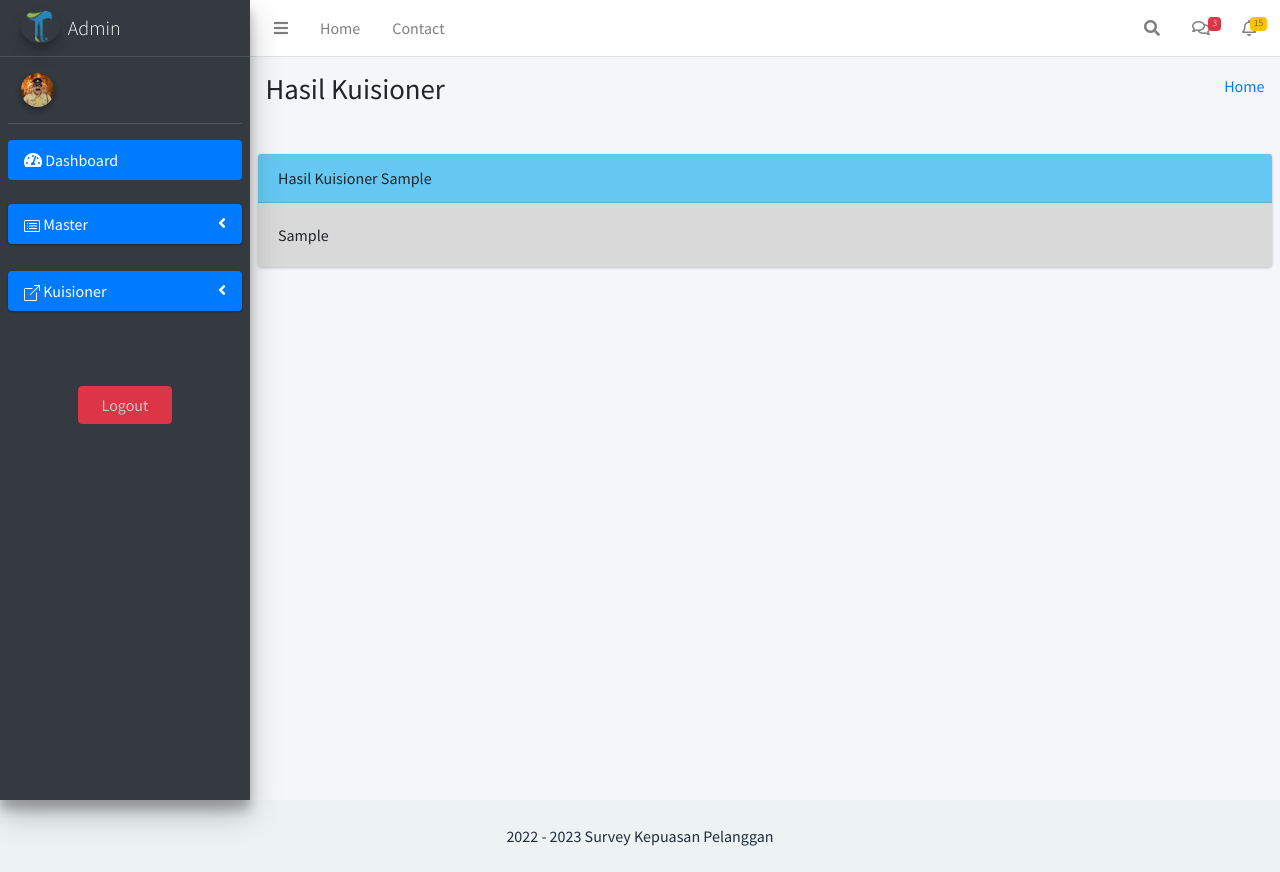
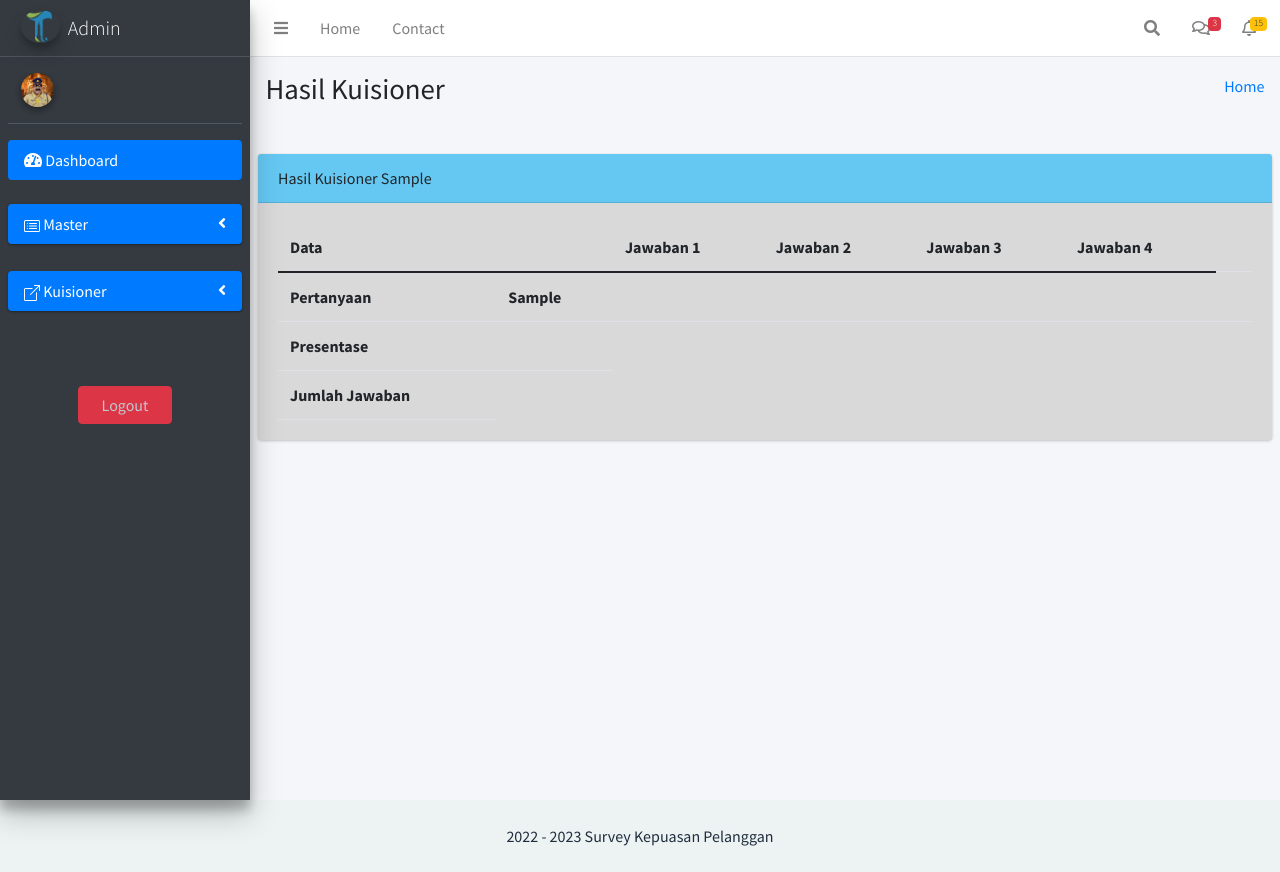
Before and after one commit to Fikkie007/Survey-CI3, a CodeIgniter app: page /Admin/HasilKuisioner in a window 1280 px wide. Run offline with CodeIgniter, Linux system fonts and the light colour scheme; the visitor is signed in with stand-in values (Sample User, id 1); tables that the repository leaves empty or names only in its code hold one stand-in row (values such as "Sample post"); data that the repository does not hold is empty; some libraries are stand-ins or nearby versions.

Commit message:
get answer user

```diff
--- a/application/controllers/HasilKuisioner.php
+++ b/application/controllers/HasilKuisioner.php
@@ -17,7 +17,6 @@ class HasilKuisioner extends CI_Controller
         $data['kategori'] = $this->db->get('kategori')->result_array();
         $data['hasil'] = $this->Hasil_model->hasil();
 
-
         $this->load->view('admin/header', $data);
         $this->load->view('admin/side-menu', $data);
         $this->load->view('admin/hasil-kuisioner', $data);
--- a/application/views/admin/hasil-kuisioner.php
+++ b/application/views/admin/hasil-kuisioner.php
@@ -29,31 +29,36 @@
                     Hasil Kuisioner <?php echo $h['kategori'] ?>
                 </div>
                 <div class="card-body" style="background-color: #D9D9D9;">
-                    <!-- <table class="table">
+                    <table class="table">
                         <thead>
                             <tr>
                                 <th scope="col">Data</th>
+                                <th scope="col"></th>
                                 <th scope="col">Jawaban 1</th>
                                 <th scope="col">Jawaban 2</th>
                                 <th scope="col">Jawaban 3</th>
                                 <th scope="col">Jawaban 4</th>
-                                <th scope="col">Jawaban 5</th>
-                                <th scope="col">Jawaban 5</th>
                             </tr>
                         </thead>
                         <tbody>
                             <tr>
-                                <th>Jumlah Jawaban</th>
+                                <th>Pertanyaan</th>
+                                <th><?php echo  $h['pertanyaan'] ?></th>
+                                <td><?php echo $h['answer'] == 1 ?></td>
+                                <td><?php echo $h['answer'] == 2 ?></td>
+                                <td><?php echo $h['answer'] == 3 ?></td>
+                                <td><?php echo $h['answer'] == 4 ?></td>
+                                <td><?php echo $h['answer'] == 5 ?></td>
                             </tr>
                             <tr>
                                 <th>Presentase</th>
+                                <th></th>
+                            </tr>
+                            <tr>
+                                <th>Jumlah Jawaban</th>
                             </tr>
                         </tbody>
-                    </table> -->
-
-                    <?php
-                    echo $h['pertanyaan'];
-                    ?>
+                    </table>
                 </div>
             </div><br><br>
         <?php endforeach; ?>
```
